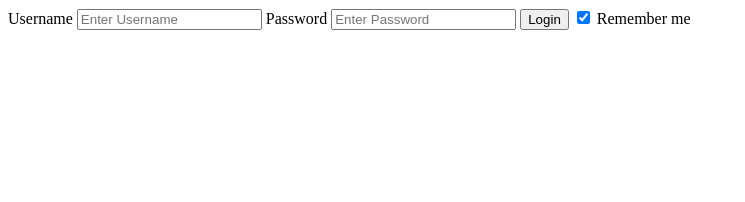
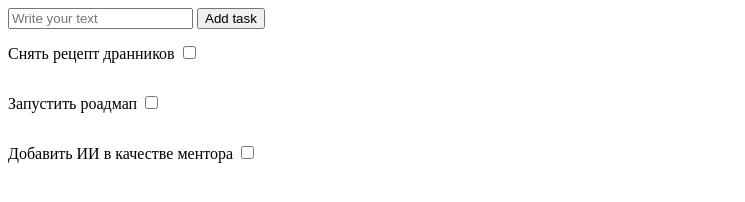
Before and after one commit to anatolii-samurai/repjs, a plain HTML site: page main.html in a window 1280 px wide. Shown: the whole page, without its empty margins (0-745 px from the left). Drawn offline with Linux system fonts and the light colour scheme.

Commit message:
small todolist

```diff
--- a/main.html
+++ b/main.html
@@ -4,16 +4,27 @@
     <meta charset="UTF-8">
     <meta http-equiv="X-UA-Compatible" content="IE=edge">
     <meta name="viewport" content="width=device-width, initial-scale=1.0">
+    <link rel="stylesheet" href="style.css">
     <title>Strada</title>
 </head>
 <body>
-    <label for="nam">Username
-        <input type="text" id="nam" placeholder="Enter Username" name="name">
-    </label>
-    <label for="passw">Password
-        <input type="password" id="passw" placeholder="Enter Password" name="password">
-    </label>
-    <button type="submit">Login</button>
-    <label for="remember"><input type="checkbox" name="remember" id="remember" checked> Remember me</label>
+   <div>
+    <input type="text" name="" id="" placeholder="Write your text">
+    <button type="submit">Add task</button>
+   </div>
+        <div>
+            <p class = "line">Снять рецепт дранников</p>
+            <input type="checkbox" name="" id="">
+        </div>
+        <div>
+            <p class = "line">Запустить роадмап</p>
+            <input type="checkbox" name="" id="">
+        </div>
+        <div>
+            <p class = "line">Добавить ИИ в качестве ментора</p>
+            <input type="checkbox" name="" id="">
+
+        </div>
+
 </body>
 </html>
--- /dev/null
+++ b/style.css
@@ -0,0 +1,3 @@
+.line{
+    display: inline-block;
+}
```
